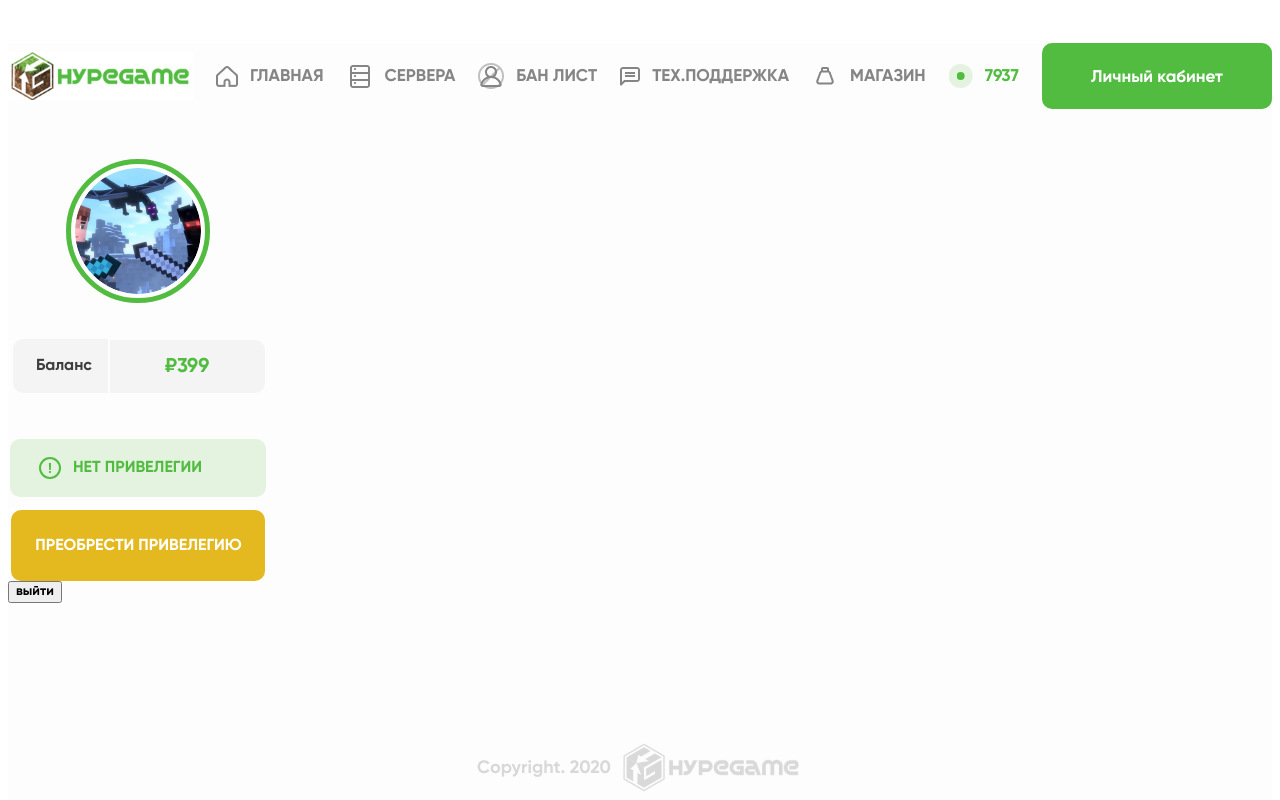
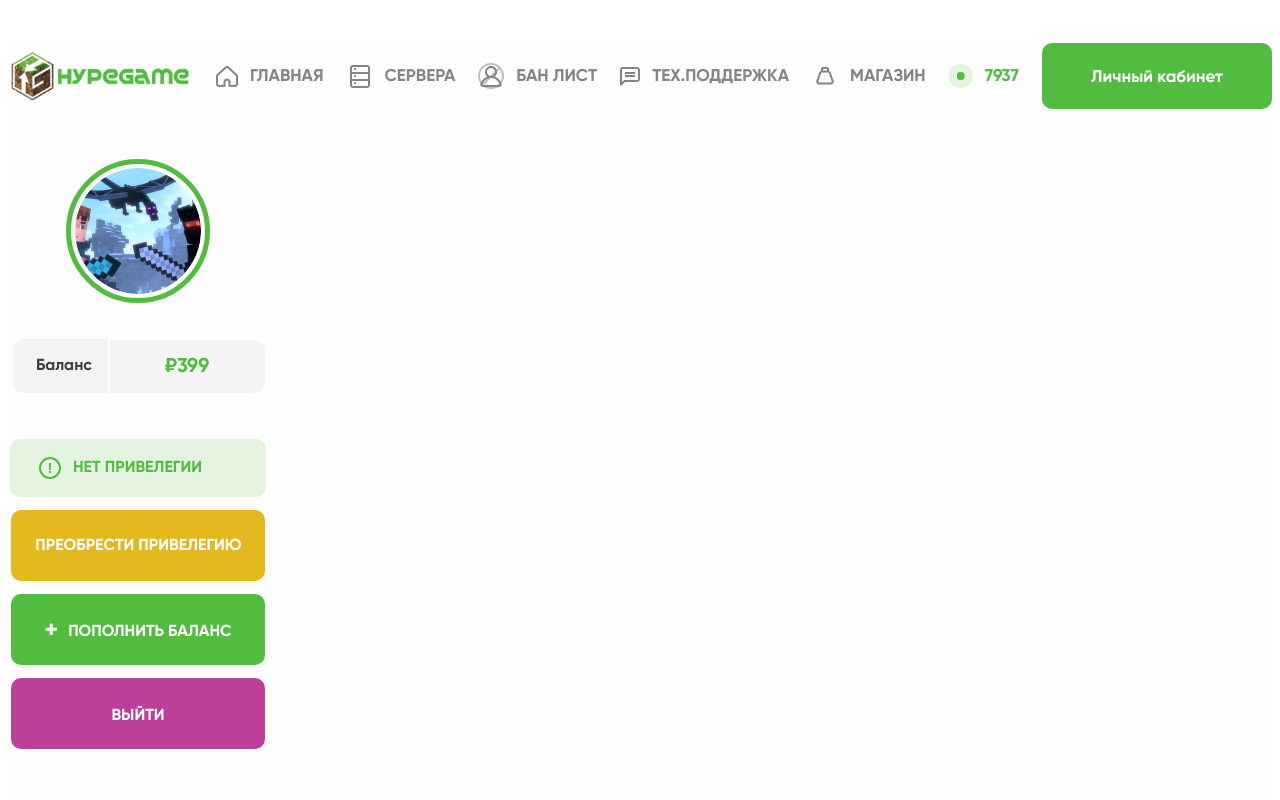
Before and after one commit to DEMOGORGANN/hype-game-minecraft, a React (Create React App) app: page /myOffice in a window 1280 px wide. Shown: the top 800 px of the page. Built offline with nearby package versions, Linux system fonts and the light colour scheme; no server answers.

Commit message:
finish left info block

```diff
--- a/src/App/App.jsx
+++ b/src/App/App.jsx
@@ -1,7 +1,9 @@
 import React, { useEffect, useState } from "react";
 import {
   BrowserRouter,
-  Route
+  Route,
+  Switch,
+  Redirect
 } from "react-router-dom";
 
 import NavBar from "./../NavBar/NavBar"
@@ -34,9 +36,10 @@ function App() {
 
     <BrowserRouter>
       <div className={styles.App}  >
-        <Modal visible={visible} setVisible={setVisible} setAuth={setAuth} auth={auth}/>
+        <Modal visible={visible} setVisible={setVisible} setAuth={setAuth} auth={auth} />
         <NavBar kolUser={kolUser} setVisible={setVisible} auth={auth} />
 
+        <Switch>
           <Route exact path="/">
             <HomePage kolUser={kolUser} setVisible={setVisible} />
           </Route>
@@ -62,7 +65,8 @@ function App() {
                 <ProfileUsers setAuth={setAuth} />
               </Route>
           }
-
+          <Redirect to="/" />
+        </Switch>
 
 
         <Footer />
--- a/src/ProfileUsers/ProfileUsers.jsx
+++ b/src/ProfileUsers/ProfileUsers.jsx
@@ -11,7 +11,7 @@ function ProfileUsers({ setAuth }) {
         <div className={styles.WrapProfileUsers}>
 
             <div className={styles.leftInfo}>
-                <img src={avatarUser} alt="" className={styles.avatar}/>
+                <img src={avatarUser} alt="" className={styles.avatar} />
                 <div className={styles.balans}>
                     <h3>Баланс</h3>
                     <h2>₽399</h2>
@@ -21,6 +21,11 @@ function ProfileUsers({ setAuth }) {
                     <span>Нет привелегии</span>
                 </div>
                 <NavLink exact to="/donate">Преобрести привелегию</NavLink>
+                <button>
+                    <span>+</span>
+                    <span>Пополнить баланс</span>
+                </button>
+                <button className={styles.exitAccount} onClick={() => setAuth(false)}>выйти</button>
             </div>
 
 
@@ -29,7 +34,7 @@ function ProfileUsers({ setAuth }) {
 
 
 
-            <button onClick={() => setAuth(false)}>выйти</button>
+
         </div>
     );
 }
--- a/src/ProfileUsers/ProfileUsers.module.css
+++ b/src/ProfileUsers/ProfileUsers.module.css
@@ -21,7 +21,7 @@
 
 .WrapProfileUsers .leftInfo .avatar {
   max-width: 126px;
-  border: 5px solid #51BC40;
+  border: 5px solid #51bc40;
   border-radius: 50%;
   padding: 4px;
 }
@@ -93,4 +93,55 @@
   text-decoration: none;
   padding: 26px 23px 25px 24px;
 }
+
+.WrapProfileUsers .leftInfo button {
+  background: #51bc40;
+  border-radius: 10px;
+  border: none;
+  display: -webkit-box;
+  display: -ms-flexbox;
+  display: flex;
+  -webkit-box-pack: center;
+      -ms-flex-pack: center;
+          justify-content: center;
+  -webkit-box-align: center;
+      -ms-flex-align: center;
+          align-items: center;
+  padding: 28px 33px 23px 33px;
+  margin-top: 13px;
+  cursor: pointer;
+}
+
+.WrapProfileUsers .leftInfo button span {
+  font-size: 16px;
+  line-height: 20px;
+  text-transform: uppercase;
+  color: #ffffff;
+}
+
+.WrapProfileUsers .leftInfo button :first-child {
+  font-size: 25px;
+  margin-right: 10px;
+}
+
+.WrapProfileUsers .leftInfo .exitAccount {
+  background: #bc4099;
+  border-radius: 10px;
+  border: none;
+  display: -webkit-box;
+  display: -ms-flexbox;
+  display: flex;
+  -webkit-box-pack: center;
+      -ms-flex-pack: center;
+          justify-content: center;
+  -webkit-box-align: center;
+      -ms-flex-align: center;
+          align-items: center;
+  padding: 28px 100px 23px 100px;
+  margin-top: 13px;
+  cursor: pointer;
+  color: white;
+  text-transform: uppercase;
+  font-size: 16px;
+}
 /*# sourceMappingURL=ProfileUsers.module.css.map */
--- a/src/ProfileUsers/ProfileUsers.module.scss
+++ b/src/ProfileUsers/ProfileUsers.module.scss
@@ -8,7 +8,7 @@
         align-items: center;
         .avatar {
             max-width: 126px;
-            border: 5px solid #51BC40;
+            border: 5px solid #51bc40;
             border-radius: 50%;
             padding: 4px;
         }
@@ -66,5 +66,40 @@
             text-decoration: none;
             padding: 26px 23px 25px 24px;
         }
+        button {
+            background: #51bc40;
+            border-radius: 10px;
+            border: none;
+            display: flex;
+            justify-content: center;
+            align-items: center;
+            padding: 28px 33px 23px 33px;
+            margin-top: 13px;
+            cursor: pointer;
+            span {
+                font-size: 16px;
+                line-height: 20px;
+                text-transform: uppercase;
+                color: #ffffff;
+            }
+            :first-child {
+                font-size: 25px;
+                margin-right: 10px;
+            }
+        }
+        .exitAccount {
+            background: #bc4099;
+            border-radius: 10px;
+            border: none;
+            display: flex;
+            justify-content: center;
+            align-items: center;
+            padding: 28px 100px 23px 100px;
+            margin-top: 13px;
+            cursor: pointer;
+            color: white;
+            text-transform: uppercase;
+            font-size: 16px;
+        }
     }
 }
```
Also changed, not shown: 1 other file (tests, documents, lock files or other folders). Lines whose indentation alone changed are shown as unchanged.
